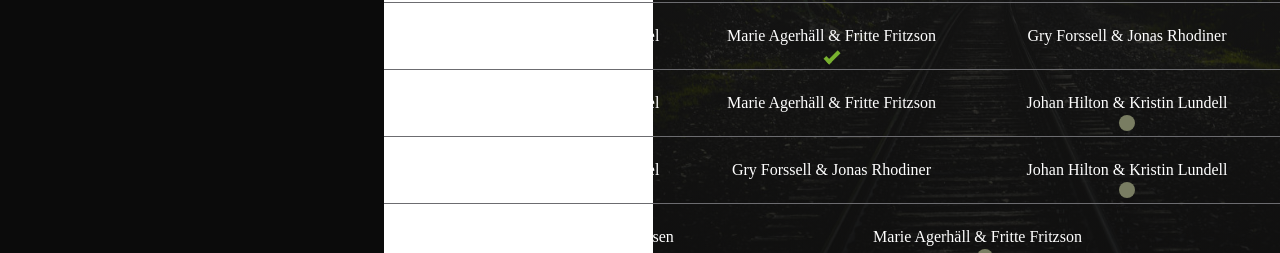
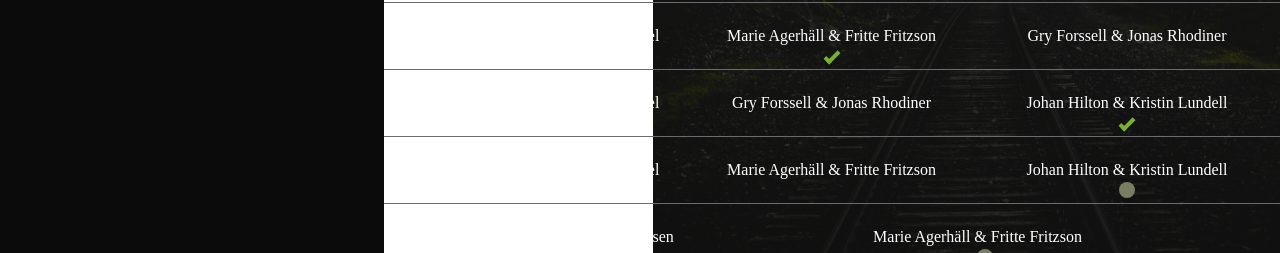
Before and after one commit to g-lowen/on-track, a React (Vite) app: page /Elin in a window 1280 px wide. Shown: the part 517-770 px from the top of the page. Built offline with nearby package versions, Linux system fonts and the light colour scheme.

Commit message:
update result

```diff
--- a/src/communication/data.ts
+++ b/src/communication/data.ts
@@ -73,8 +73,8 @@ export const playerBets = {
         g22: "Niklas Källner & Lena Nordlund",
         g23: "Sofia Dalén & Kalle Möller",
         g31: "Marie Agerhäll & Fritte Fritzson",
-        g32: "Marie Agerhäll & Fritte Fritzson",
-        g33: "Johan Hilton & Kristin Lundell",
+        g32: "Johan Hilton & Kristin Lundell",
+        g33: "Marie Agerhäll & Fritte Fritzson",
         p1: "Johan Hilton & Kristin Lundell",
         p2: "Johan Hilton & Kristin Lundell",
         p3: "Marie Agerhäll & Fritte Fritzson",
@@ -100,8 +100,8 @@ export const playerBets = {
         g22: "Niklas Källner & Lena Nordlund",
         g23: "Cecilia Berggren & Marcus Berggren",
         g31: "Marie Agerhäll & Fritte Fritzson",
-        g32: "Marie Agerhäll & Fritte Fritzson",
-        g33: "Johan Hilton & Kristin Lundell",
+        g32: "Johan Hilton & Kristin Lundell",
+        g33: "Marie Agerhäll & Fritte Fritzson",
         p1: "Johan Hilton & Kristin Lundell",
         p2: "Johan Hilton & Kristin Lundell",
         p3: "Marie Agerhäll & Fritte Fritzson",
@@ -127,8 +127,8 @@ export const playerBets = {
         g22: "Cecilia Berggren & Marcus Berggren",
         g23: "Cecilia Berggren & Marcus Berggren",
         g31: "Marie Agerhäll & Fritte Fritzson",
-        g32: "Marie Agerhäll & Fritte Fritzson",
-        g33: "Johan Hilton & Kristin Lundell",
+        g32: "Johan Hilton & Kristin Lundell",
+        g33: "Marie Agerhäll & Fritte Fritzson",
         p1: "Johan Hilton & Kristin Lundell",
         p2: "Cecilia Berggren & Marcus Berggren",
         p3: "Marie Agerhäll & Fritte Fritzson",
@@ -208,8 +208,8 @@ export const playerBets = {
         g22: "Cecilia Berggren & Marcus Berggren",
         g23: "Sofia Dalén & Kalle Möller",
         g31: "Marie Agerhäll & Fritte Fritzson",
-        g32: "Marie Agerhäll & Fritte Fritzson",
-        g33: "Johan Hilton & Kristin Lundell",
+        g32: "Johan Hilton & Kristin Lundell",
+        g33: "Marie Agerhäll & Fritte Fritzson",
         p1: "Sofia Dalén & Kalle Möller",
         p2: "Sofia Dalén & Kalle Möller",
         p3: "Marie Agerhäll & Fritte Fritzson",
@@ -296,14 +296,14 @@ export const playerBets = {
         "6"
       ],
       g32: [
-        "Marie Agerhäll & Fritte Fritzson",
+        "Gry Forssell & Jonas Rhodiner",
         "Johan Hilton & Kristin Lundell",
         "22 december 2023",
         "Gruppspel",
         "7"
       ],
       g33: [
-        "Gry Forssell & Jonas Rhodiner",
+        "Marie Agerhäll & Fritte Fritzson",
         "Johan Hilton & Kristin Lundell",
         "29 december 2023",
         "Gruppspel",
@@ -329,7 +329,7 @@ export const results = {
   g22: "Niklas Källner & Lena Nordlund",
   g23: "Sofia Dalén & Kalle Möller",
   g31: "Marie Agerhäll & Fritte Fritzson",
-  g32: false,
+  g32: "Johan Hilton & Kristin Lundell",
   g33: false,
   p1: false,
   p2: false,
```
